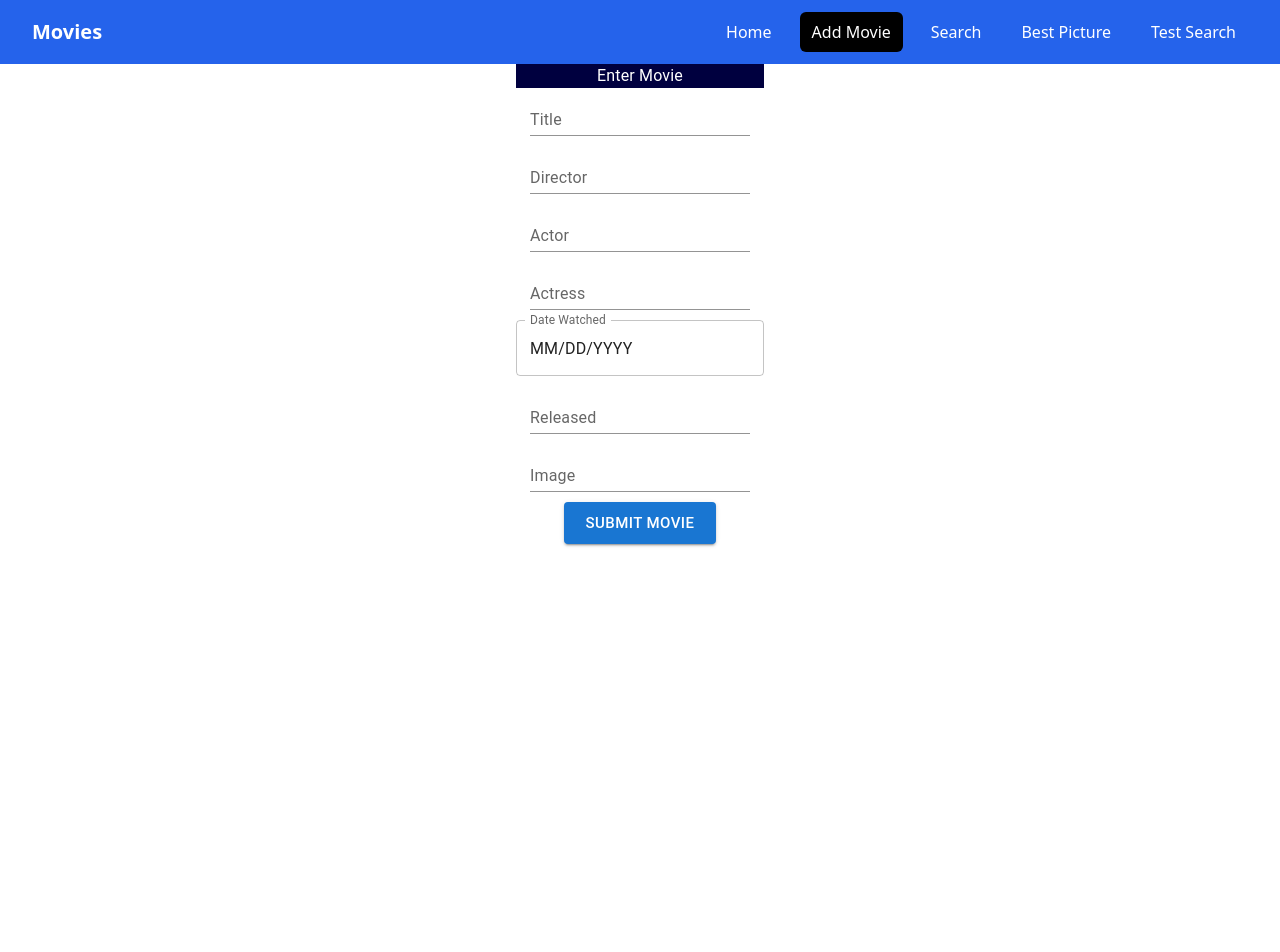
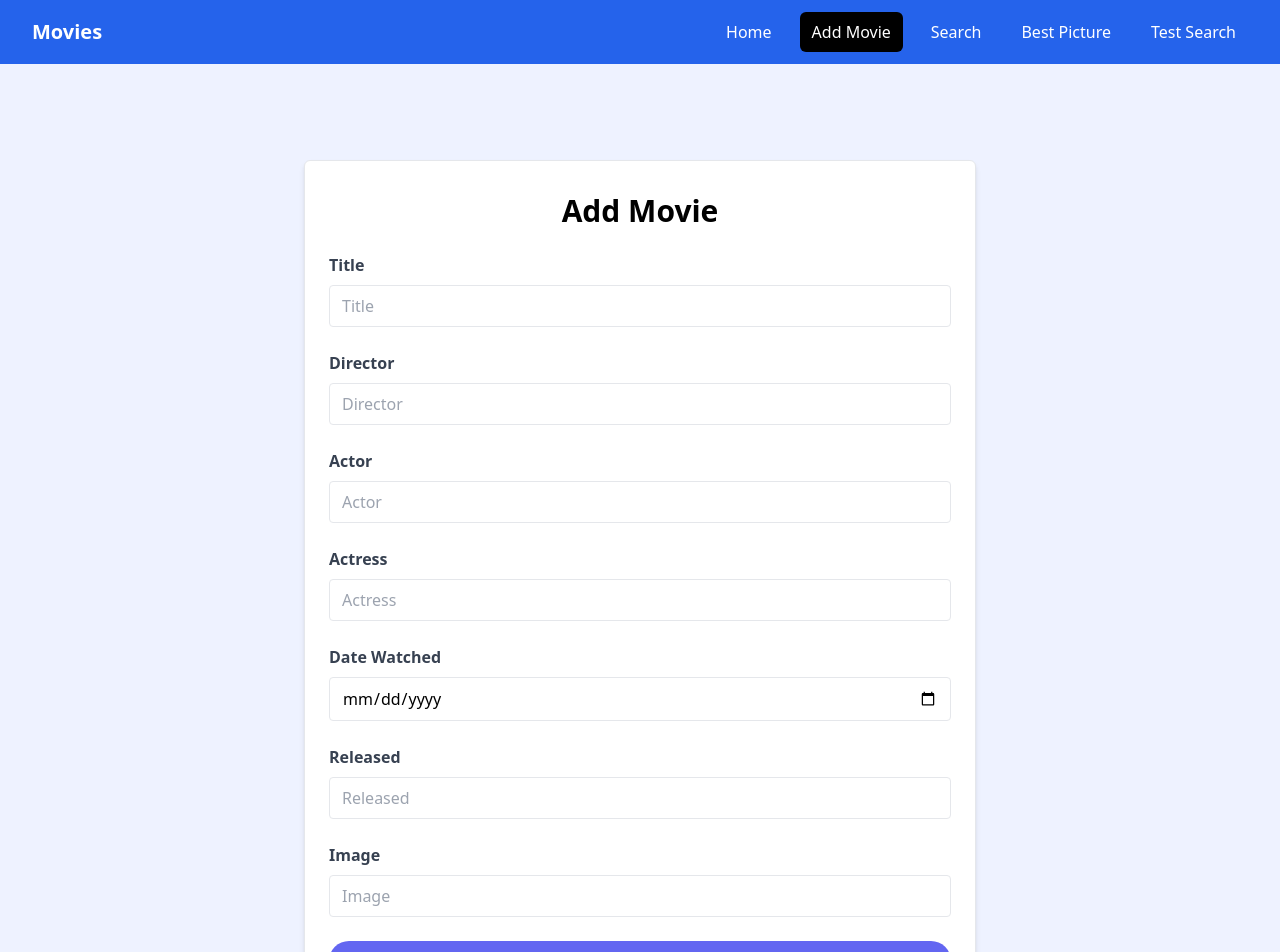
Before and after one commit to johnp95/Movies, a React (Vite) app in the folder frontend/: page /add_movie in a window 1280 px wide. Shown: the top 952 px of the page. Before the commit the page ends 800 px from the top, so only its background shows below. Built offline with nearby package versions, Linux system fonts and the light colour scheme.

Commit message:
remove yup/mui etc

```diff
--- a/frontend/src/components/AddMovie.jsx
+++ b/frontend/src/components/AddMovie.jsx
@@ -1,112 +1,193 @@
-import { Box, Button, Typography } from "@mui/material";
-import MyDatePickerField from "./forms/MyDatePickerField";
-import MyTextField from "./forms/MyTextField";
-import { useForm } from "react-hook-form";
-import AxiosInstance from "./Axios";
+import { useState } from "react";
 import { useNavigate } from "react-router-dom";
-import { yupResolver } from "@hookform/resolvers/yup";
-import * as yup from "yup";
-import styles from "./styles/addmovie.module.css";
+
+const url = import.meta.env.VITE_API_BASE_URL_LOCAL + `api/movies/`;
 
 const AddMovie = () => {
+    const [title, setTitle] = useState("");
+    const [director, setDirector] = useState("");
+    const [actor, setActor] = useState("");
+    const [actress, setActress] = useState("");
+    const [dateWatched, setDateWatched] = useState("");
+    const [released, setReleased] = useState("");
+    const [image, setImage] = useState("");
+
     const navigate = useNavigate();
-    const defaultValues = {
-        title: "",
-        director: "",
-        actor: "",
-        actress: "",
-        date_watched: "",
-        released: "",
-        image: "",
+    const addMovie = async (newMovie) => {
+        try {
+            const res = await fetch(url, {
+                method: "POST",
+                headers: {
+                    "Content-Type": "application/json",
+                },
+                body: JSON.stringify(newMovie),
+            });
+            if (!res.ok) {
+                throw new Error(`HTTP error! status: ${res.status}`);
+            }
+            const data = await res.json();
+            console.log("Movie added successfully:", data);
+        } catch (error) {
+            console.error("Error adding movie:", error);
+        }
     };
+    const submitForm = (e) => {
+        e.preventDefault();
 
-    const schema = yup
-        .object({
-            title: yup.string().required("Title is required field"),
-            director: yup.string().required("Director is required field"),
-            actor: yup.string(),
-            actress: yup.string(),
-            date_watched: yup.date().required("Date Watched is required field"),
-            released: yup.string().required("Released is required field"),
-            image: yup.string(),
-        })
-        .required();
-
-    const { handleSubmit, control } = useForm({
-        defaultValues: defaultValues,
-        resolver: yupResolver(schema),
-    });
-    const submission = (data) => {
-        const date_watched = data.date_watched.toISOString().split("T")[0];
-        AxiosInstance.post(`api/movies/`, {
-            title: data.title,
-            director: data.director,
-            actor: data.actor,
-            actress: data.actress,
-            date_watched: date_watched,
-            released: data.released,
-            image: data.image,
-        }).then(() => {
-            navigate(`/`);
-        });
+        const newMovie = {
+            title,
+            director,
+            actor,
+            actress,
+            date_watched: dateWatched,
+            released: Number(released),
+            image,
+        };
+        addMovie(newMovie);
+        navigate("/");
     };
 
     return (
-        <div className={styles.formContainer}>
-            <form onSubmit={handleSubmit(submission)}>
-                <Box className={styles.title}>
-                    <Typography sx={{ color: "#fff" }}>Enter Movie</Typography>
-                </Box>
-                <Box className={styles.textContainer}>
-                    <MyTextField
-                        label="Title"
+        <>
+            <section className="bg-indigo-50">
+                <div className="container m-auto max-w-2xl py-24">
+                    <div className="bg-white px-6 py-8 mb-4 shadow-md rounded-md border m-4 md:m-0">
+                        <form onSubmit={submitForm}>
+                            <h2 className="text-3xl text-center font-semibold mb-6">
+                                Add Movie
+                            </h2>
+
+                            <div className="mb-4">
+                                <label className="block text-gray-700 font-bold mb-2">
+                                    Title
+                                </label>
+                                <input
+                                    type="text"
+                                    id="title"
                                     name="title"
-                        control={control}
-                        placeholder="Provide a title"
+                                    className="border rounded w-full py-2 px-3 mb-2"
+                                    onChange={(e) => {
+                                        setTitle(e.target.value);
+                                    }}
+                                    value={title}
+                                    placeholder="Title"
+                                    required
                                 />
-                    <MyTextField
-                        label="Director"
+                            </div>
+                            <div className="mb-4">
+                                <label className="block text-gray-700 font-bold mb-2">
+                                    Director
+                                </label>
+                                <input
+                                    type="text"
+                                    id="director"
                                     name="director"
-                        control={control}
-                        placeholder="Provide a director"
+                                    className="border rounded w-full py-2 px-3 mb-2"
+                                    onChange={(e) => {
+                                        setDirector(e.target.value);
+                                    }}
+                                    value={director}
+                                    placeholder="Director"
+                                    required
                                 />
-                    <MyTextField
-                        label="Actor"
+                            </div>
+                            <div className="mb-4">
+                                <label className="block text-gray-700 font-bold mb-2">
+                                    Actor
+                                </label>
+                                <input
+                                    type="text"
+                                    id="actor"
                                     name="actor"
-                        control={control}
-                        placeholder="Provide an actor"
+                                    className="border rounded w-full py-2 px-3 mb-2"
+                                    onChange={(e) => {
+                                        setActor(e.target.value);
+                                    }}
+                                    value={actor}
+                                    placeholder="Actor"
                                 />
-                    <MyTextField
-                        label="Actress"
+                            </div>
+                            <div className="mb-4">
+                                <label className="block text-gray-700 font-bold mb-2">
+                                    Actress
+                                </label>
+                                <input
+                                    type="text"
+                                    id="actress"
                                     name="actress"
-                        control={control}
-                        placeholder="Provide an actress"
+                                    className="border rounded w-full py-2 px-3 mb-2"
+                                    onChange={(e) => {
+                                        setActress(e.target.value);
+                                    }}
+                                    value={actress}
+                                    placeholder="Actress"
                                 />
-                    <MyDatePickerField
-                        label="Date Watched"
-                        name="date_watched"
-                        control={control}
+                            </div>
+                            <div className="mb-4">
+                                <label className="block text-gray-700 font-bold mb-2">
+                                    Date Watched
+                                </label>
+                                <input
+                                    type="date"
+                                    id="dateWatched"
+                                    name="dateWatched"
+                                    className="border rounded w-full py-2 px-3 mb-2"
+                                    onChange={(e) => {
+                                        setDateWatched(e.target.value);
+                                    }}
+                                    value={dateWatched}
+                                    placeholder="Date Watched"
+                                    required
                                 />
-                    <MyTextField
-                        label="Released"
+                            </div>
+                            <div className="mb-4">
+                                <label className="block text-gray-700 font-bold mb-2">
+                                    Released
+                                </label>
+                                <input
+                                    type="number"
+                                    id="released"
                                     name="released"
-                        control={control}
-                        placeholder="Provide released date"
+                                    className="border rounded w-full py-2 px-3 mb-2"
+                                    onChange={(e) => {
+                                        setReleased(e.target.value);
+                                    }}
+                                    value={released}
+                                    placeholder="Released"
+                                    required
                                 />
-                    <MyTextField
-                        label="Image"
+                            </div>
+                            <div className="mb-4">
+                                <label className="block text-gray-700 font-bold mb-2">
+                                    Image
+                                </label>
+                                <input
+                                    type="text"
+                                    id="image"
                                     name="image"
-                        control={control}
-                        placeholder="Provide image"
+                                    className="border rounded w-full py-2 px-3 mb-2"
+                                    onChange={(e) => {
+                                        setImage(e.target.value);
+                                    }}
+                                    value={image}
+                                    placeholder="Image"
+                                    required
                                 />
-                    <Box>
-                        <Button variant="contained" type="submit" size="large">
-                            Submit Movie
-                        </Button>
-                    </Box>
-                </Box>
+                            </div>
+
+                            <div>
+                                <button
+                                    className="bg-indigo-500 hover:bg-indigo-600 text-white font-bold py-2 px-4 rounded-full w-full focus:outline-none focus:shadow-outline"
+                                    type="submit"
+                                >
+                                    Add Movie
+                                </button>
+                            </div>
                         </form>
                     </div>
+                </div>
+            </section>
+        </>
     );
 };
 
```
Lines whose indentation alone changed are shown as unchanged.
